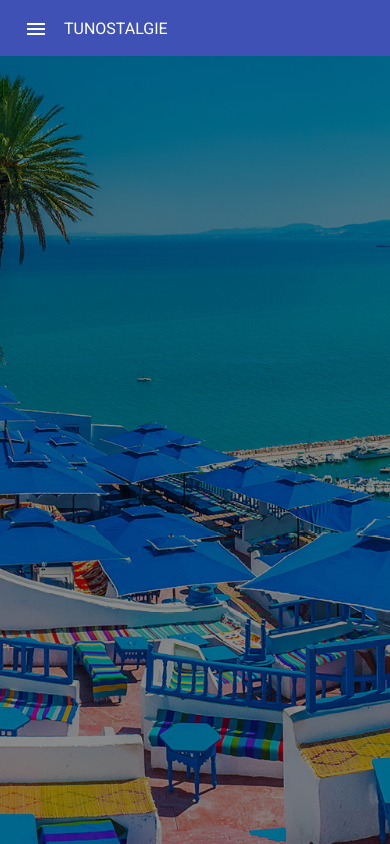
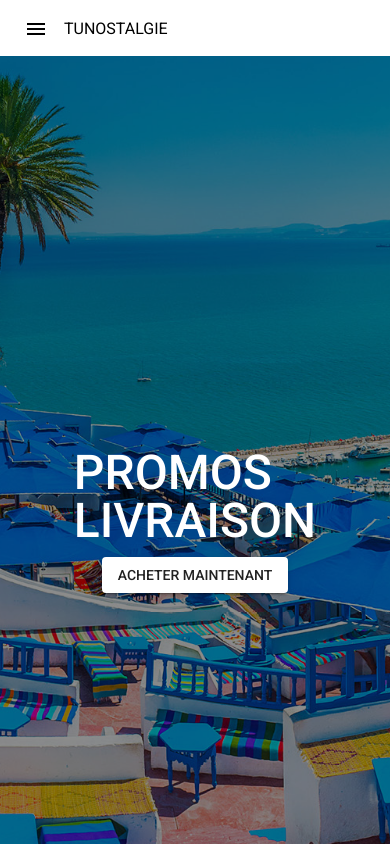
Before and after one commit to mahdibouaziz/tunostalgie-front, an Angular app: page / in a window 390 px wide. Built offline with nearby package versions, Linux system fonts and the light colour scheme.

Commit message:
finished the navbar + header

```diff
--- a/src/app/app.component.ts
+++ b/src/app/app.component.ts
@@ -7,5 +7,4 @@ import { Component } from '@angular/core';
 })
 export class AppComponent {
   title = 'tunostalgie-front';
-  constructor() {}
 }
--- a/src/app/home/header/header.component.css
+++ b/src/app/home/header/header.component.css
@@ -8,3 +8,41 @@
   width: 100%;
   filter: brightness(55%);
 }
+
+.header-text {
+  color: #fff;
+  position: absolute;
+  display: flex;
+  flex-direction: column;
+  bottom: 40%;
+  z-index: 2;
+  margin-left: 10rem;
+}
+
+.header-text p {
+  font-size: 4rem;
+  font-weight: 500;
+  line-height: 3.8rem;
+}
+
+@media only screen and (max-width: 768px) {
+  .header-text {
+    bottom: 40%;
+    margin-left: 6rem;
+  }
+}
+
+@media only screen and (max-width: 500px) {
+  .header-text {
+    position: relative;
+    bottom: 25rem;
+    margin-left: 0;
+    align-items: center;
+  }
+
+  .header-text p {
+    font-size: 3rem;
+    font-weight: 500;
+    line-height: 3rem;
+  }
+}
--- a/src/app/home/header/header.component.html
+++ b/src/app/home/header/header.component.html
@@ -1,3 +1,10 @@
 <div class="header">
   <img class="header-image" src="../../../assets/img/header.jpg" alt="" />
+  <div class="header-text">
+    <p>
+      PROMOS <br />
+      LIVRAISON
+    </p>
+    <button mat-raised-button>ACHETER MAINTENANT</button>
+  </div>
 </div>
--- a/src/app/navigation/navbar/navbar.component.css
+++ b/src/app/navigation/navbar/navbar.component.css
@@ -1,16 +1,21 @@
 .mat-toolbar-navbar {
+  z-index: 99;
+  width: 100%;
+  background-color: #fff;
   position: fixed;
-  z-index: 99;
-  width: calc(100% - 17px);
 }
 
 a {
   text-decoration: none;
-  color: #fff;
+  color: #000;
   transition: color 0.2s ease;
   font-size: 1rem;
   font-weight: 400;
   padding: 0.5rem;
+}
+
+button {
+  color: #000;
 }
 
 a:hover,
--- a/src/app/navigation/navbar/navbar.component.html
+++ b/src/app/navigation/navbar/navbar.component.html
@@ -1,4 +1,4 @@
-<mat-toolbar class="mat-toolbar-navbar" color="primary">
+<mat-toolbar cdkScrollable class="mat-toolbar-navbar" color="primary">
   <div class="toggle-navbar-button">
     <button mat-icon-button (click)="onToggleSideNav()">
       <mat-icon>menu</mat-icon>
--- a/src/app/navigation/navbar/navbar.component.ts
+++ b/src/app/navigation/navbar/navbar.component.ts
@@ -1,4 +1,5 @@
 import { Component, EventEmitter, OnInit, Output } from '@angular/core';
+import { ScrollDispatcher } from '@angular/cdk/scrolling';
 
 @Component({
   selector: 'app-navbar',
@@ -8,7 +9,11 @@ import { Component, EventEmitter, OnInit, Output } from '@angular/core';
 export class NavbarComponent implements OnInit {
   @Output() sideNavToggle = new EventEmitter();
 
-  constructor() {}
+  constructor(private scrollDispatcher: ScrollDispatcher) {
+    this.scrollDispatcher.scrolled().subscribe((x) => {
+      console.log(window.scrollY);
+    });
+  }
 
   ngOnInit(): void {}
 
```
Also changed, not shown: angular.json (+3 -11 lines), package.json (+7 -0 lines), 1 other file (tests, documents, lock files or other folders).
